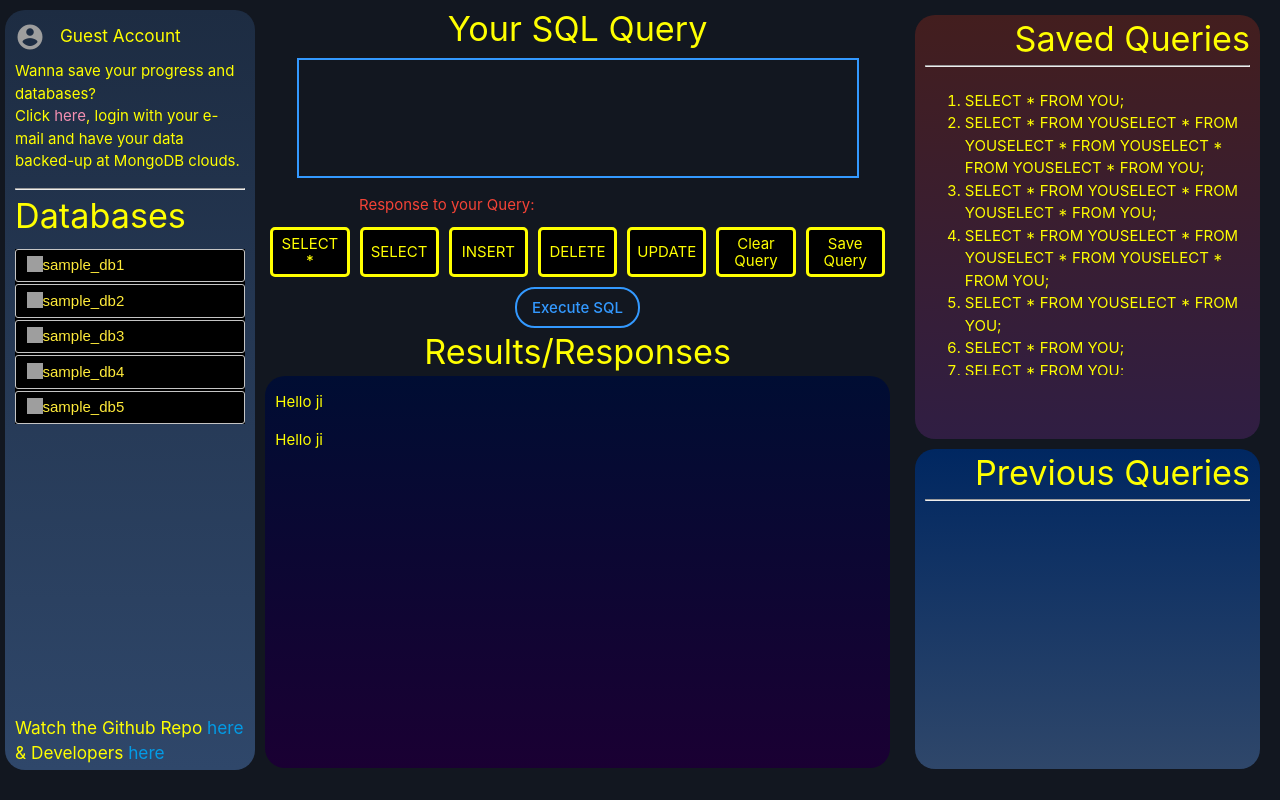
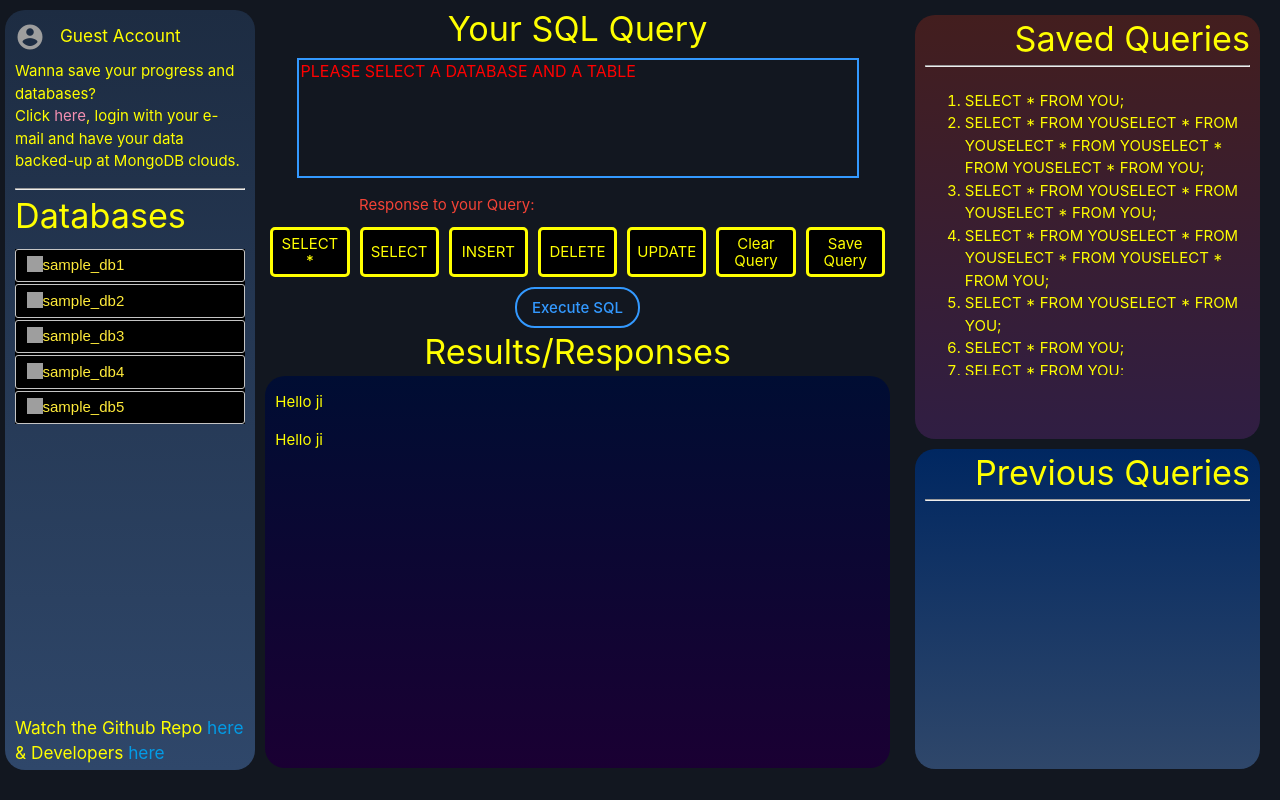
Before and after one commit to muskemteers/OurSQL, a plain HTML site: page index.html in a window 1280 px wide. Both pictures are taken after a click on the button "SELECT *". Drawn offline with nearby package versions, Linux system fonts and the light colour scheme; grey boxes are pictures that could not be loaded.

Commit message:
select* verification add

```diff
--- a/js/index.js
+++ b/js/index.js
@@ -1,3 +1,6 @@
+var dbase = "",
+    tabal = "";
+
 $(document).ready(function() {
     $('#accordion').accordion({
         collapsible: true,
@@ -8,9 +11,11 @@ $(document).ready(function() {
     });
     $('.tables').click(function() {
         console.log($(this)[0].innerText);
+        tabal = $(this)[0].innerText;
     });
     $('.databases').click(function() {
         console.log($(this)[0].innerText);
+        dbase = $(this)[0].innerText;
     });
 
     function checkQueryText() {
@@ -53,4 +58,14 @@ $(document).ready(function() {
         $("#query-text").val("");
     });
 
+    $("#auto-select-all").click(function() {
+        if (dbase == "" && tabal == "") {
+            $("#query-text").text("PLEASE SELECT A DATABASE AND A TABLE");
+            $("#query-text").css('color', 'red');
+        } else if (tabal == "") {
+            $("#query-text").text("PLEASE SELECT A TABLE");
+            $("#query-text").css('color', 'red');
+        }
+    });
+
 });
```
Also changed, not shown: index.html (line endings or trailing spaces).
